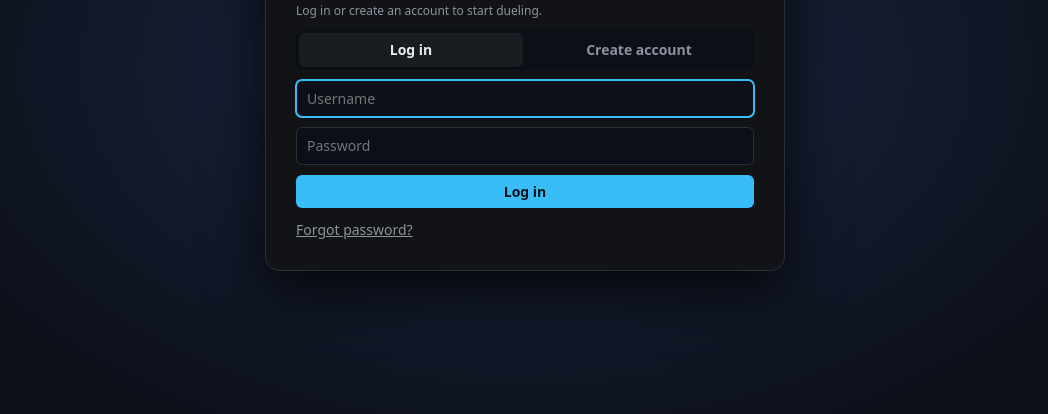
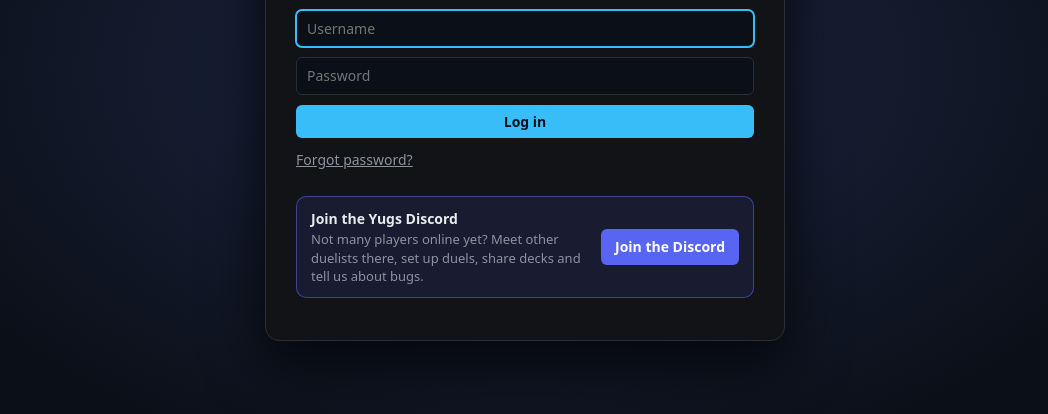
Before and after one commit to Vamoelbolso24/Yugs, a website: page public/index.html in a window 1280 px wide. Shown: the part 332-746 px from the top of the page, without its empty margins (115-1163 px from the left). Drawn offline with Linux system fonts and the light colour scheme; no server answers.

Commit message:
Discord invite on the main menu, the login screen and in the footer
Co-Authored-By: Claude Opus 5.5 <noreply@anthropic.com>
Claude-Session: https://claude.ai/code/session_01PCNbWwy3qWZuzqaMheta2w

```diff
--- a/public/app.js
+++ b/public/app.js
@@ -72,6 +72,21 @@ async function loadSiteStatus() {
     siteStatus = data;
     if (changed && mode === null) render();
   } catch { /* server restarting */ }
+}
+
+/** Community Discord: where players meet to set up duels while the ladder is small. */
+const DISCORD_URL = 'https://discord.gg/yZAxvH4Sw';
+function discordBox() {
+  const box = el('div', 'discord-box');
+  const text = el('div', 'discord-text');
+  text.append(el('b', '', 'Join the Yugs Discord'),
+    el('span', '', 'Not many players online yet? Meet other duelists there, set up duels, share decks and tell us about bugs.'));
+  const link = el('a', 'discord-button', 'Join the Discord');
+  link.href = DISCORD_URL;
+  link.target = '_blank';
+  link.rel = 'noopener';
+  box.append(text, link);
+  return box;
 }
 
 /** The site logo (content/branding/logo.webp on the server); just the word "Yugs" if there is none. */
@@ -1357,6 +1372,7 @@ function renderLobby() {
   box.appendChild(el('p', 'muted', 'Yugs: Playground Dueling is in beta: a free Yu-Gi-Oh! ladder with packs, your own decks and some custom cards.'));
   if (!currentUser) {
     box.appendChild(authForm('Log in or create an account to start dueling.'));
+    box.appendChild(discordBox());
     return;
   }
   box.appendChild(userBar());
--- a/public/index.html
+++ b/public/index.html
@@ -74,7 +74,7 @@
     </div>
   </div>
 
-  <footer class="footer">Not affiliated with or endorsed by Konami or Shueisha. Duel engine and card scripts by Project Ignis (AGPL-3.0). Yugs is free software too: <a href="https://github.com/Vamoelbolso24/Yugs" target="_blank" rel="noopener">source code</a> (AGPL-3.0). Contact: <a href="mailto:support@playgrounddueling.com">support@playgrounddueling.com</a></footer>
+  <footer class="footer">Not affiliated with or endorsed by Konami or Shueisha. Duel engine and card scripts by Project Ignis (AGPL-3.0). Yugs is free software too: <a href="https://github.com/Vamoelbolso24/Yugs" target="_blank" rel="noopener">source code</a> (AGPL-3.0). Contact: <a href="mailto:support@playgrounddueling.com">support@playgrounddueling.com</a> · <a href="https://discord.gg/yZAxvH4Sw" target="_blank" rel="noopener">Discord</a></footer>
   <script src="/images.js"></script>
   <script src="/cardFilter.js"></script>
   <script src="/menus.js"></script>
--- a/public/menus.js
+++ b/public/menus.js
@@ -114,6 +114,7 @@ function renderMenus(box) {
 function renderHome(box) {
   box.appendChild(userBarEl());
   if (menuMessage) box.appendChild(el('div', 'notice', menuMessage));
+  box.appendChild(discordBox());
   if (profile.freePacks > 0) {
     const banner = el('div', 'banner');
     banner.append(el('b', '', `You have ${profile.freePacks} free pack${profile.freePacks === 1 ? '' : 's'} to open!`),
--- a/public/style.css
+++ b/public/style.css
@@ -541,3 +541,15 @@ button.danger { background: #c0392b; color: #fff; }
 .action-confirm-text { font-weight: 600; }
 .action-confirm .button-row { display: flex; gap: 8px; }
 .action-confirm .button-row button { flex: 1; }
+
+/* Discord invite */
+.discord-box { display: flex; align-items: center; gap: 14px; margin: 10px 0 14px; padding: 12px 14px; border-radius: 10px;
+  background: rgba(88, 101, 242, .12); border: 1px solid rgba(88, 101, 242, .55); }
+.discord-text { display: flex; flex-direction: column; gap: 2px; flex: 1; min-width: 0; }
+.discord-text span { color: var(--muted); font-size: 13px; }
+.discord-button { flex-shrink: 0; background: #5865f2; color: #fff; font-weight: 700; text-decoration: none; padding: 8px 14px; border-radius: 6px; }
+.discord-button:hover { background: #4752c4; }
+@media (max-width: 760px) {
+  .discord-box { flex-direction: column; align-items: stretch; text-align: left; }
+  .discord-button { text-align: center; }
+}
```
